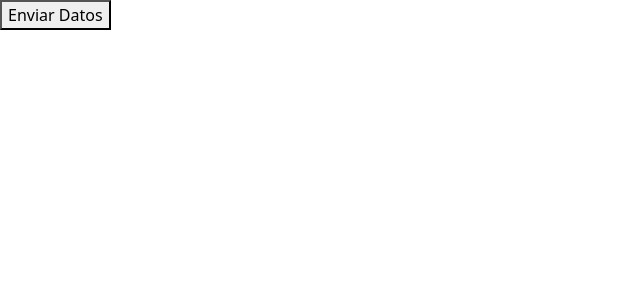
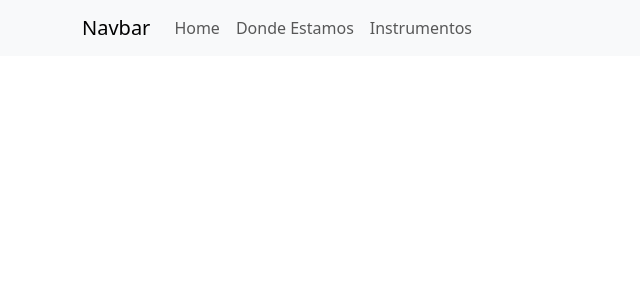
Before and after one commit to GabrielGiorgis/tp-reactV2, a React (Vite) app in the folder tp-react/: page /api/instrumentos in a window 1280 px wide. Shown: the top 300 px of the page, without its empty margins (0-640 px from the left). Built offline with nearby package versions, Linux system fonts and the light colour scheme; no server answers; the HTML template or start-up script is replaced by a standard one.

Commit message:
ejercicio 5 finalizado

```diff
--- a/tp-react/src/components/Header.tsx
+++ b/tp-react/src/components/Header.tsx
@@ -1,6 +1,6 @@
 import { Container, Nav, Navbar } from "react-bootstrap";
 
-export default function ColorSchemesExample() {
+export default function Header() {
     return (
         <>
             <Navbar bg="light" data-bs-theme="light">
@@ -8,7 +8,8 @@ export default function ColorSchemesExample() {
                     <Navbar.Brand href="#home">Navbar</Navbar.Brand>
                     <Nav className="me-auto">
                         <Nav.Link href="/">Home</Nav.Link>
-                        <Nav.Link href="/instrumentos">Instrumentos</Nav.Link>
+                        <Nav.Link href="/ubicacion">Donde Estamos</Nav.Link>
+                        <Nav.Link href="/instrumentos/list">Instrumentos</Nav.Link>
                     </Nav>
                 </Container>
             </Navbar>
--- a/tp-react/src/components/Instrumento.tsx
+++ b/tp-react/src/components/Instrumento.tsx
@@ -25,7 +25,7 @@ const InstrumentoComponent: React.FC<InstrumentoProps> = ({ instrumento }) => {
             <p style={{ color: "#F2620F" }}>Costo de Envío Interior de Argentina: ${instrumento.costoEnvio}</p>
           )}
           <p>{instrumento.cantidadVendida} vendidos</p>
-          <button onClick={() => window.location.href = `/instrumento/${instrumento.id}`}>Ver mas</button>
+          <button onClick={() => window.location.href = `/instrumentos/list/${instrumento.id}`}>Ver mas</button>
         </Col>
         <hr />
       </Row>
--- a/tp-react/src/components/Landing.tsx
+++ b/tp-react/src/components/Landing.tsx
@@ -1,14 +1,9 @@
 import { Carousel } from "react-bootstrap"
-import Header from "./Header"
 import "./StyleSheets/StyleLanding.css"
-import Iframe from "react-iframe"
-import ListaInstrumentos from "./ListaInstrumentos"
-import { useInstrumentos } from "../data/datos"
 
 export const Landing = () => {
     return (
         <>
-            <Header />
             <h2>Musical Hendrix</h2>
 
             <section id="landing-section">
@@ -38,24 +33,6 @@ export const Landing = () => {
                     </Carousel.Item>
                 </Carousel>
             </section>
-
-            <h2>Donde encontrarnos</h2>
-            <section>
-                <Iframe
-                    url="https://www.google.com/maps/embed?pb=!1m18!1m12!1m3!1d3350.4482399603867!2d-68.84085262499413!3d-32.88631516884272!2m3!1f0!2f0!3f0!3m2!1i1024!2i768!4f13.1!3m3!1m2!1s0x967e091ed2dd83f7%3A0xf41c7ab7e3522157!2sAv.%20San%20Mart%C3%ADn%20%26%20Av.%20Las%20Heras%2C%20Capital%2C%20Mendoza!5e0!3m2!1ses-419!2sar!4v1714144674251!5m2!1ses-419!2sar"
-                    width="600px"
-                    height="450px"
-                    id="myId"
-                    className="myClassname"
-                    display="initial"
-                    position="relative"
-                    allowFullScreen
-                />
-            </section>
-            <h2>Productos</h2>
-            <section>
-                <ListaInstrumentos instrumentos={useInstrumentos()} />
-            </section>
         </>
     )
 }
--- a/tp-react/src/components/StyleSheets/StyleLanding.css
+++ b/tp-react/src/components/StyleSheets/StyleLanding.css
@@ -10,3 +10,7 @@ section {
     justify-content: center;
     /* width: 80vw; */
 }
+
+#carrusel {
+    width: 70vw;
+}
--- /dev/null
+++ b/tp-react/src/components/Ubicacion.tsx
@@ -0,0 +1,22 @@
+import Iframe from "react-iframe"
+import "./StyleSheets/StyleLanding.css"
+
+export const Ubicacion = () => {
+    return (
+        <>
+            <h2>Donde encontrarnos</h2>
+            <section id="seccion-ubicacion">
+                <Iframe
+                    url="https://www.google.com/maps/embed?pb=!1m18!1m12!1m3!1d3350.4482399603867!2d-68.84085262499413!3d-32.88631516884272!2m3!1f0!2f0!3f0!3m2!1i1024!2i768!4f13.1!3m3!1m2!1s0x967e091ed2dd83f7%3A0xf41c7ab7e3522157!2sAv.%20San%20Mart%C3%ADn%20%26%20Av.%20Las%20Heras%2C%20Capital%2C%20Mendoza!5e0!3m2!1ses-419!2sar!4v1714144674251!5m2!1ses-419!2sar"
+                    width="600px"
+                    height="450px"
+                    id="myId"
+                    className="myClassname"
+                    display="initial"
+                    position="relative"
+                    allowFullScreen
+                />
+            </section>
+        </>
+    )
+}
--- a/tp-react/src/routes/AppRouter.tsx
+++ b/tp-react/src/routes/AppRouter.tsx
@@ -4,14 +4,18 @@ import InstrumentosBack from "../components/InstrumentosBack"
 import { useInstrumentos } from "../data/datos"
 import DetalleInstrumento from "../components/InstrumentoDetalle"
 import { Landing } from "../components/Landing"
+import Header from "../components/Header"
+import { Ubicacion } from "../components/Ubicacion"
 export const AppRouter = () => {
 
   return (
     <div>
+      <Header />
       <Routes>
-        <Route path='/api/instrumentos/list' element={<ListaInstrumentos instrumentos={useInstrumentos()} />} />
-        <Route path='/api/instrumentos' element={<InstrumentosBack />} />
-        <Route path='/instrumento/:id' element={<DetalleInstrumento />} />
+        <Route path='/instrumentos/list' element={<ListaInstrumentos instrumentos={useInstrumentos()} />} />
+        <Route path='/instrumentos/send-json' element={<InstrumentosBack />} />
+        <Route path='/instrumentos/list/:id' element={<DetalleInstrumento />} />
+        <Route path='/ubicacion' element={<Ubicacion />} />
         <Route index element={<Landing />} />
       </Routes>
     </div>
```
Also changed, not shown: tp-react/src/api/server.cjs (+25 -22 lines).
